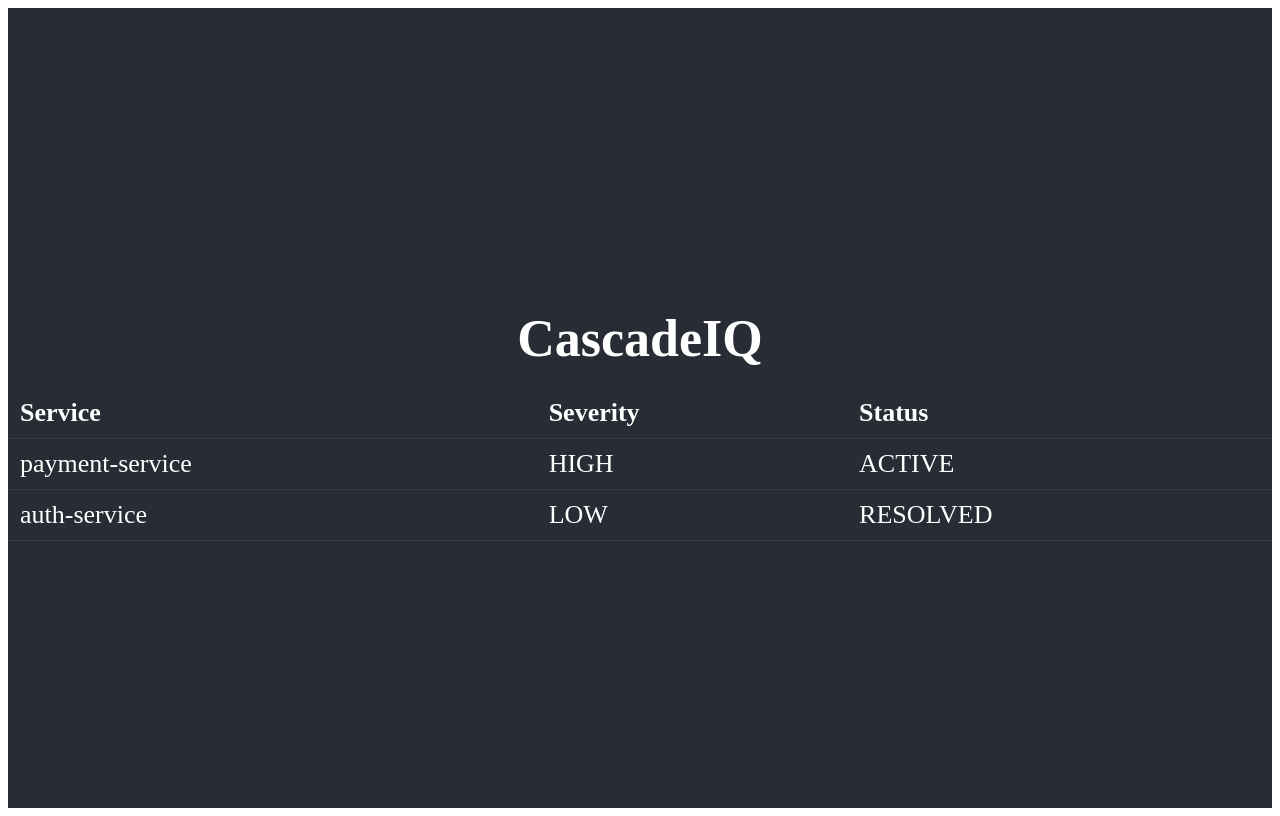
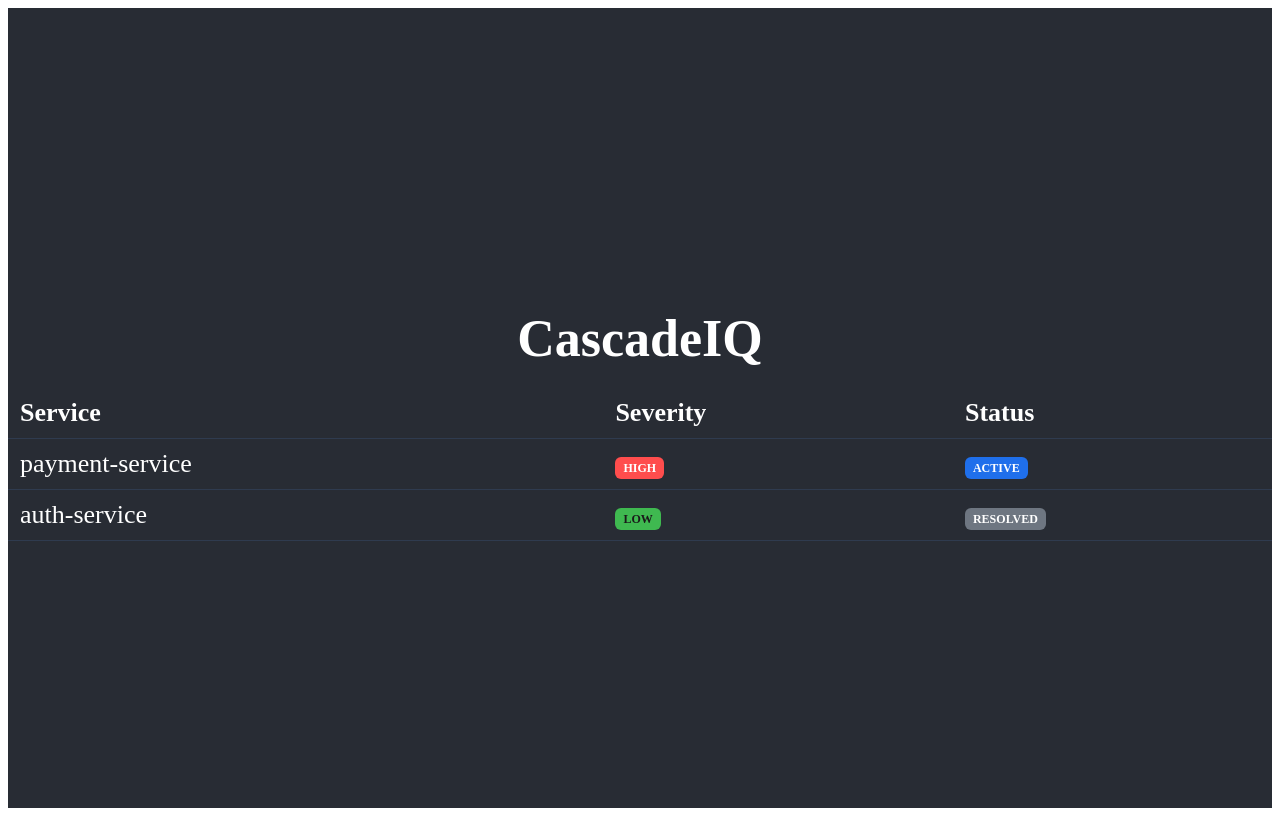
Before and after one commit to Hashu-17/cascadeiq, a React (Create React App) app in the folder frontend/: page / in a window 1280 px wide. Built offline with nearby package versions, Linux system fonts and the light colour scheme; the HTML template or start-up script is replaced by a standard one.

Commit message:
Add severity and status badge styles

```diff
--- a/frontend/src/components/IncidentTable.js
+++ b/frontend/src/components/IncidentTable.js
@@ -20,8 +20,8 @@ function IncidentTable() {
         {rows.map(row => (
           <tr key={row.id}>
             <td>{row.service}</td>
-            <td>{row.severity}</td>
-            <td>{row.status}</td>
+            <td><span className={`badge severity-${row.severity.toLowerCase()}`}>{row.severity}</span></td>
+            <td><span className={`badge status-${row.status.toLowerCase()}`}>{row.status}</span></td>
           </tr>
         ))}
       </tbody>
```
Also changed, not shown: 1 other file (tests, documents, lock files or other folders).
